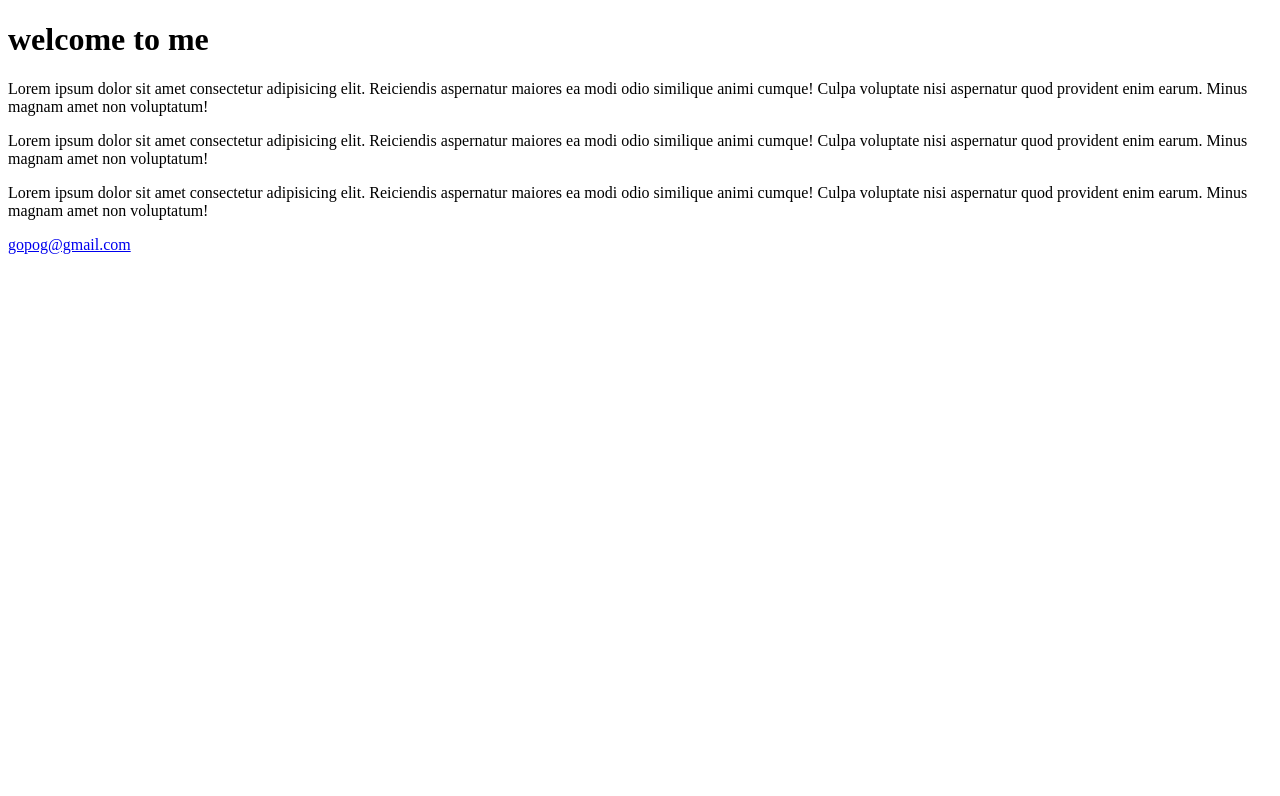
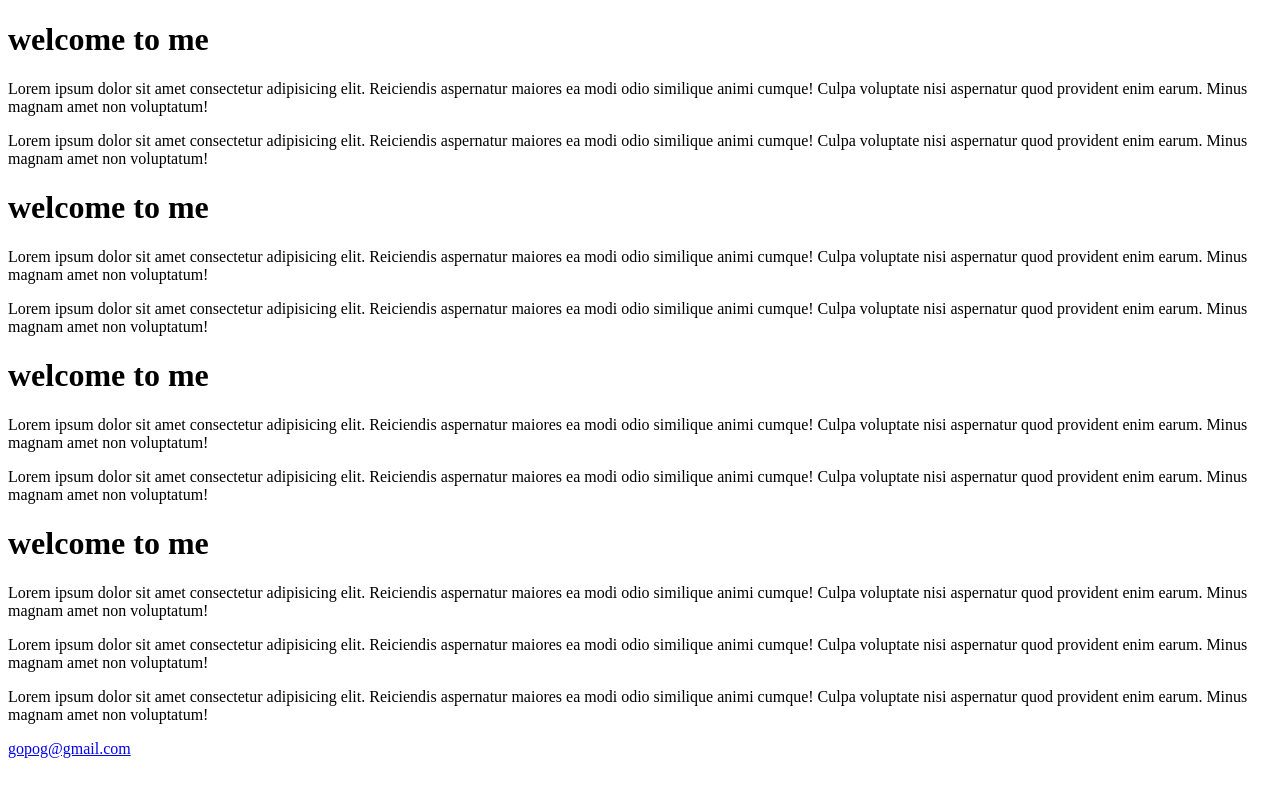
Before and after one commit to bayorwor/crash-course, a plain HTML site: page index.html in a window 1280 px wide. Drawn offline with Linux system fonts and the light colour scheme.

Commit message:
added new content to the file

```diff
--- a/index.html
+++ b/index.html
@@ -6,6 +6,45 @@
     <title>Document</title>
   </head>
   <body>
+    <h1>welcome to me</h1>
+    <p>
+      Lorem ipsum dolor sit amet consectetur adipisicing elit. Reiciendis
+      aspernatur maiores ea modi odio similique animi cumque! Culpa voluptate
+      nisi aspernatur quod provident enim earum. Minus magnam amet non
+      voluptatum!
+    </p>
+    <p>
+      Lorem ipsum dolor sit amet consectetur adipisicing elit. Reiciendis
+      aspernatur maiores ea modi odio similique animi cumque! Culpa voluptate
+      nisi aspernatur quod provident enim earum. Minus magnam amet non
+      voluptatum!
+    </p>
+    <h1>welcome to me</h1>
+    <p>
+      Lorem ipsum dolor sit amet consectetur adipisicing elit. Reiciendis
+      aspernatur maiores ea modi odio similique animi cumque! Culpa voluptate
+      nisi aspernatur quod provident enim earum. Minus magnam amet non
+      voluptatum!
+    </p>
+    <p>
+      Lorem ipsum dolor sit amet consectetur adipisicing elit. Reiciendis
+      aspernatur maiores ea modi odio similique animi cumque! Culpa voluptate
+      nisi aspernatur quod provident enim earum. Minus magnam amet non
+      voluptatum!
+    </p>
+    <h1>welcome to me</h1>
+    <p>
+      Lorem ipsum dolor sit amet consectetur adipisicing elit. Reiciendis
+      aspernatur maiores ea modi odio similique animi cumque! Culpa voluptate
+      nisi aspernatur quod provident enim earum. Minus magnam amet non
+      voluptatum!
+    </p>
+    <p>
+      Lorem ipsum dolor sit amet consectetur adipisicing elit. Reiciendis
+      aspernatur maiores ea modi odio similique animi cumque! Culpa voluptate
+      nisi aspernatur quod provident enim earum. Minus magnam amet non
+      voluptatum!
+    </p>
     <h1>welcome to me</h1>
     <p>
       Lorem ipsum dolor sit amet consectetur adipisicing elit. Reiciendis
```
